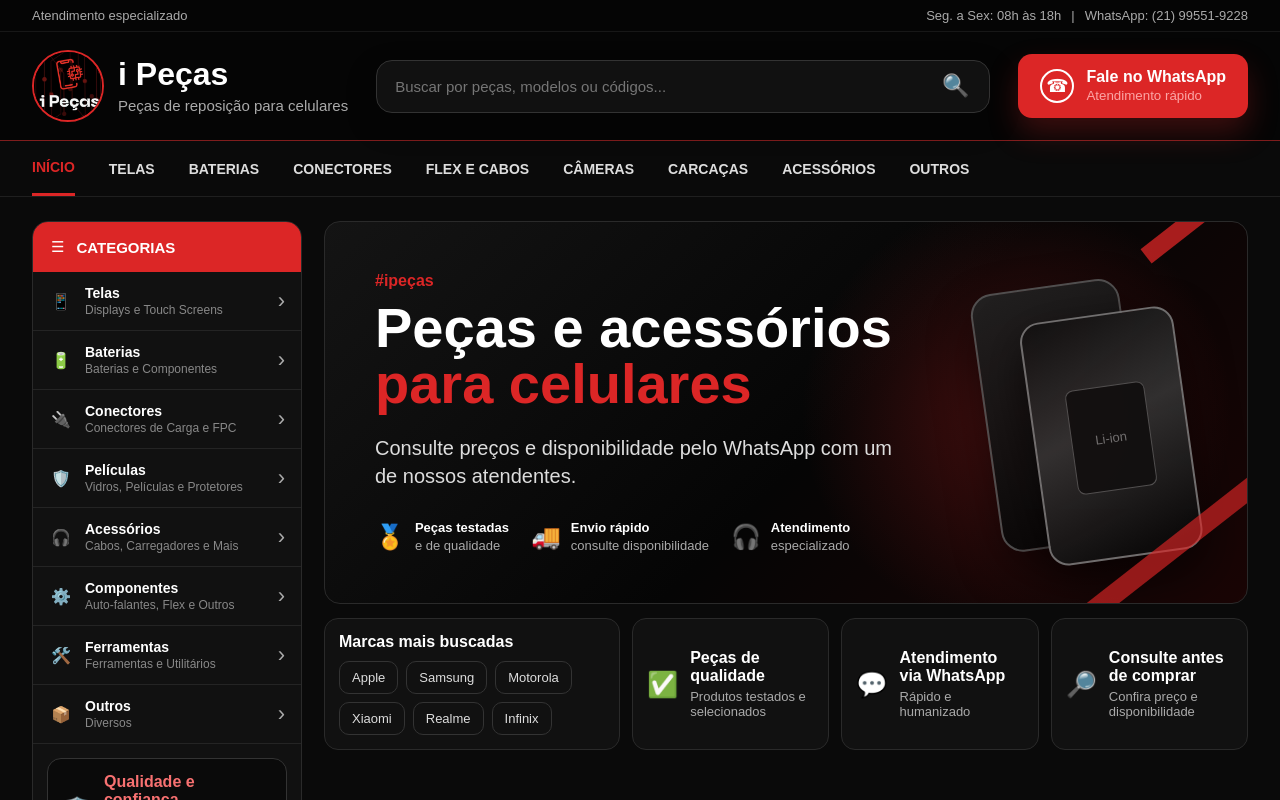
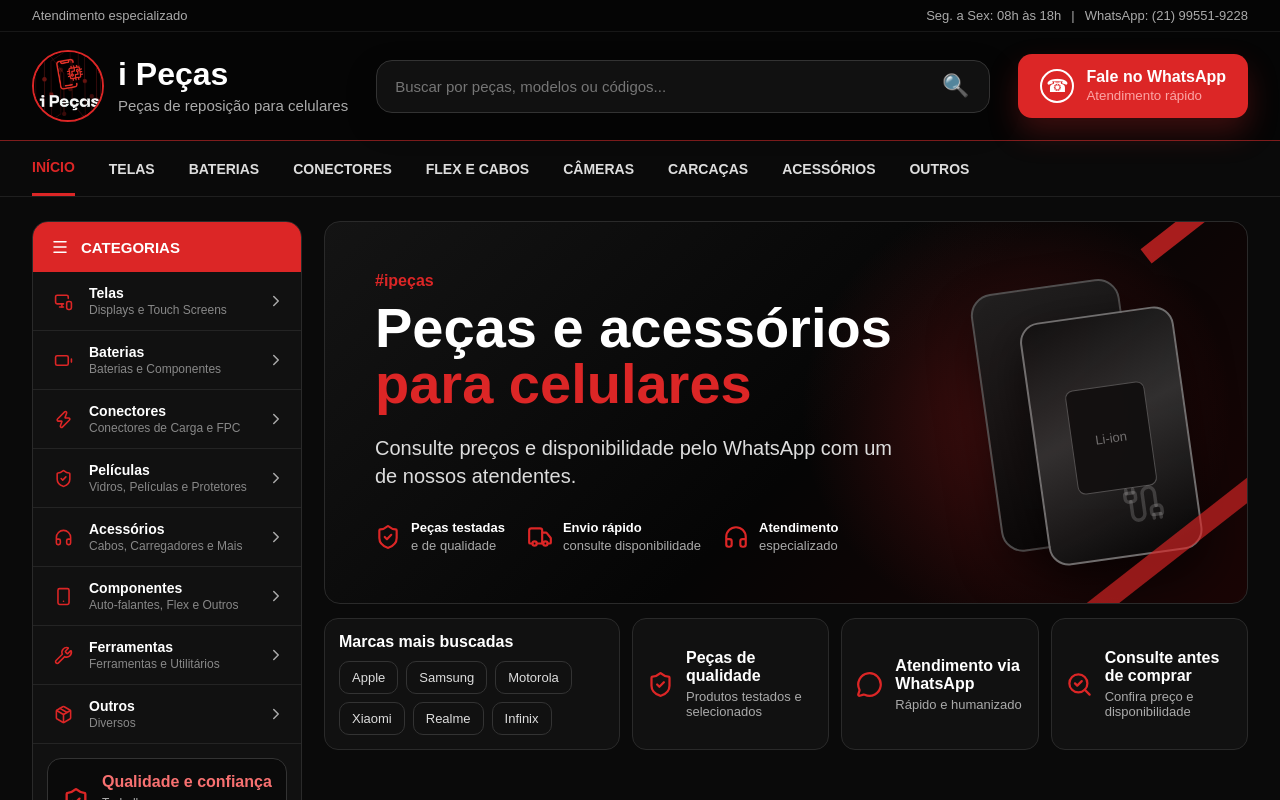
Before and after one commit to JohnTitor7/ipecas, a React (Vite) app: page / in a window 1280 px wide. Shown: the top 800 px of the page. Built offline with nearby package versions, Linux system fonts and the light colour scheme.

Commit message:
Replace hero emojis with icons

```diff
--- a/package.json
+++ b/package.json
@@ -10,6 +10,7 @@
     "preview": "vite preview"
   },
   "dependencies": {
+    "lucide-react": "^1.17.0",
     "react": "^19.2.6",
     "react-dom": "^19.2.6",
     "react-router-dom": "^7.15.1"
--- a/src/components/Hero.jsx
+++ b/src/components/Hero.jsx
@@ -1,28 +1,79 @@
+import {
+  Battery,
+  Cable,
+  Camera,
+  Headphones,
+  MonitorSmartphone,
+  Package,
+  ShieldCheck,
+  Smartphone,
+  TabletSmartphone,
+  Wrench,
+  Zap,
+  Truck,
+  MessageCircle,
+  SearchCheck,
+  Menu,
+  ChevronRight,
+} from "lucide-react";
+
 function Hero() {
   const categories = [
-    { name: "Telas", description: "Displays e Touch Screens", icon: "📱" },
-    { name: "Baterias", description: "Baterias e Componentes", icon: "🔋" },
-    { name: "Conectores", description: "Conectores de Carga e FPC", icon: "🔌" },
-    { name: "Películas", description: "Vidros, Películas e Protetores", icon: "🛡️" },
-    { name: "Acessórios", description: "Cabos, Carregadores e Mais", icon: "🎧" },
-    { name: "Componentes", description: "Auto-falantes, Flex e Outros", icon: "⚙️" },
-    { name: "Ferramentas", description: "Ferramentas e Utilitários", icon: "🛠️" },
-    { name: "Outros", description: "Diversos", icon: "📦" },
+    {
+      name: "Telas",
+      description: "Displays e Touch Screens",
+      icon: MonitorSmartphone,
+    },
+    {
+      name: "Baterias",
+      description: "Baterias e Componentes",
+      icon: Battery,
+    },
+    {
+      name: "Conectores",
+      description: "Conectores de Carga e FPC",
+      icon: Zap,
+    },
+    {
+      name: "Películas",
+      description: "Vidros, Películas e Protetores",
+      icon: ShieldCheck,
+    },
+    {
+      name: "Acessórios",
+      description: "Cabos, Carregadores e Mais",
+      icon: Headphones,
+    },
+    {
+      name: "Componentes",
+      description: "Auto-falantes, Flex e Outros",
+      icon: Smartphone,
+    },
+    {
+      name: "Ferramentas",
+      description: "Ferramentas e Utilitários",
+      icon: Wrench,
+    },
+    {
+      name: "Outros",
+      description: "Diversos",
+      icon: Package,
+    },
   ];
 
   const benefits = [
     {
-      icon: "🏅",
+      icon: ShieldCheck,
       title: "Peças testadas",
       description: "e de qualidade",
     },
     {
-      icon: "🚚",
+      icon: Truck,
       title: "Envio rápido",
       description: "consulte disponibilidade",
     },
     {
-      icon: "🎧",
+      icon: Headphones,
       title: "Atendimento",
       description: "especializado",
     },
@@ -30,17 +81,17 @@
 
   const highlights = [
     {
-      icon: "✅",
+      icon: ShieldCheck,
       title: "Peças de qualidade",
       description: "Produtos testados e selecionados",
     },
     {
-      icon: "💬",
+      icon: MessageCircle,
       title: "Atendimento via WhatsApp",
       description: "Rápido e humanizado",
     },
     {
-      icon: "🔎",
+      icon: SearchCheck,
       title: "Consulte antes de comprar",
       description: "Confira preço e disponibilidade",
     },
@@ -51,14 +102,23 @@
       <div style={mainGridStyle}>
         <aside style={sidebarStyle}>
           <div style={sidebarHeaderStyle}>
-            <span>☰</span>
+            <Menu size={18} />
             <strong>CATEGORIAS</strong>
           </div>
 
           <div>
-            {categories.map((category) => (
-              <a key={category.name} href="#catalogo" style={categoryItemStyle}>
-                <span style={categoryIconStyle}>{category.icon}</span>
+            {categories.map((category) => {
+              const Icon = category.icon;
+
+              return (
+                <a
+                  key={category.name}
+                  href="#catalogo"
+                  style={categoryItemStyle}
+                >
+                  <span style={categoryIconStyle}>
+                    <Icon size={19} />
+                  </span>
 
                   <span style={{ flex: 1 }}>
                     <strong style={categoryNameStyle}>{category.name}</strong>
@@ -67,16 +127,20 @@
                     </small>
                   </span>
 
-                <span style={categoryArrowStyle}>›</span>
+                  <ChevronRight size={18} style={categoryArrowStyle} />
                 </a>
-            ))}
+              );
+            })}
           </div>
 
           <div style={qualityBoxStyle}>
-            <div style={qualityIconStyle}>🛡️</div>
+            <ShieldCheck size={28} style={qualityIconStyle} />
 
             <div>
-              <strong style={{ color: "#f87171" }}>Qualidade e confiança</strong>
+              <strong style={{ color: "#f87171" }}>
+                Qualidade e confiança
+              </strong>
+
               <p style={qualityTextStyle}>
                 Trabalhamos com peças testadas e de alta qualidade.
               </p>
@@ -100,25 +164,47 @@
               </p>
 
               <div style={benefitsStyle}>
-                {benefits.map((benefit) => (
+                {benefits.map((benefit) => {
+                  const Icon = benefit.icon;
+
+                  return (
                     <div key={benefit.title} style={benefitItemStyle}>
-                    <span style={benefitIconStyle}>{benefit.icon}</span>
+                      <Icon size={26} style={benefitIconStyle} />
 
                       <div>
                         <strong>{benefit.title}</strong>
+
                         <p style={benefitDescriptionStyle}>
                           {benefit.description}
                         </p>
                       </div>
                     </div>
-                ))}
+                  );
+                })}
               </div>
             </div>
 
             <div style={phoneMockupStyle}>
-              <div style={phoneScreenStyle} />
+              <div style={phoneScreenStyle}>
+                <TabletSmartphone
+                  size={70}
+                  style={{
+                    color: "rgba(255,255,255,0.16)",
+                  }}
+                />
+              </div>
+
               <div style={phoneBodyStyle}>
                 <div style={phoneBatteryStyle}>Li-ion</div>
+                <Cable
+                  size={42}
+                  style={{
+                    position: "absolute",
+                    bottom: "28px",
+                    right: "32px",
+                    color: "rgba(255,255,255,0.18)",
+                  }}
+                />
               </div>
             </div>
 
@@ -141,16 +227,22 @@
               </div>
             </div>
 
-            {highlights.map((highlight) => (
+            {highlights.map((highlight) => {
+              const Icon = highlight.icon;
+
+              return (
                 <div key={highlight.title} style={infoBoxStyle}>
-                <span style={infoIconStyle}>{highlight.icon}</span>
+                  <Icon size={27} style={infoIconStyle} />
 
                   <div>
                     <strong>{highlight.title}</strong>
-                  <p style={infoDescriptionStyle}>{highlight.description}</p>
+                    <p style={infoDescriptionStyle}>
+                      {highlight.description}
+                    </p>
                   </div>
                 </div>
-            ))}
+              );
+            })}
           </div>
         </div>
       </div>
@@ -200,8 +292,11 @@
 };
 
 const categoryIconStyle = {
-  width: "24px",
-  textAlign: "center",
+  width: "28px",
+  color: "#dc2626",
+  display: "flex",
+  alignItems: "center",
+  justifyContent: "center",
 };
 
 const categoryNameStyle = {
@@ -219,7 +314,6 @@
 
 const categoryArrowStyle = {
   color: "#aaa",
-  fontSize: "22px",
 };
 
 const qualityBoxStyle = {
@@ -235,7 +329,7 @@
 
 const qualityIconStyle = {
   color: "#dc2626",
-  fontSize: "24px",
+  flexShrink: 0,
 };
 
 const qualityTextStyle = {
@@ -308,7 +402,7 @@
 
 const benefitIconStyle = {
   color: "#dc2626",
-  fontSize: "24px",
+  flexShrink: 0,
 };
 
 const benefitDescriptionStyle = {
@@ -336,6 +430,9 @@
   border: "2px solid #555",
   background: "linear-gradient(160deg, #222, #050505)",
   boxShadow: "0 20px 50px rgba(0,0,0,0.6)",
+  display: "flex",
+  alignItems: "center",
+  justifyContent: "center",
 };
 
 const phoneBodyStyle = {
@@ -346,8 +443,7 @@
   height: "245px",
   borderRadius: "20px",
   border: "2px solid #777",
-  background:
-    "linear-gradient(160deg, #111, #333 45%, #060606 100%)",
+  background: "linear-gradient(160deg, #111, #333 45%, #060606 100%)",
   boxShadow: "0 20px 50px rgba(0,0,0,0.7)",
 };
 
@@ -435,7 +531,7 @@
 
 const infoIconStyle = {
   color: "#dc2626",
-  fontSize: "25px",
+  flexShrink: 0,
 };
 
 const infoDescriptionStyle = {
```
Also changed, not shown: 1 other file (tests, documents, lock files or other folders). Lines whose indentation alone changed are shown as unchanged.
